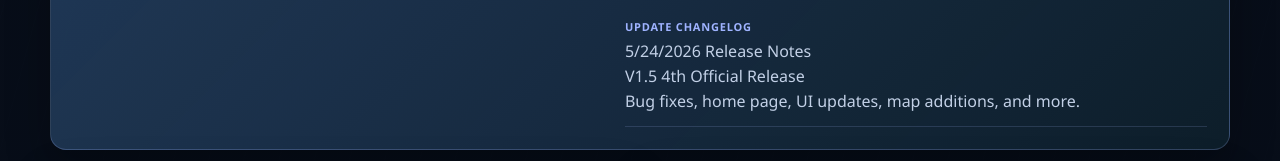
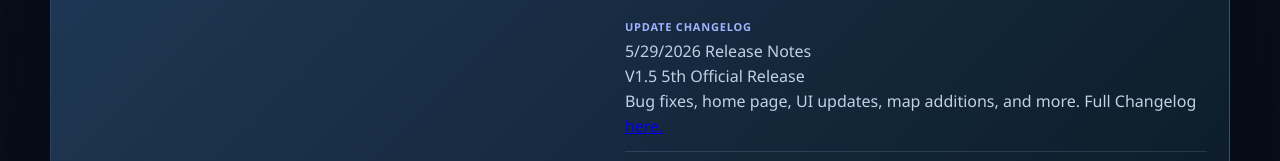
Before and after one commit to Jollyintegral/Canada-Urbex-Archive, a plain HTML site: page index.html in a window 1280 px wide. Shown: the part 1428-1589 px from the top of the page. Drawn offline with Linux system fonts and the light colour scheme; no server answers.

Commit message:
Add files via upload

```diff
--- a/index.html
+++ b/index.html
@@ -3,7 +3,7 @@
 <head>
   <meta charset="UTF-8">
   <meta name="viewport" content="width=device-width, initial-scale=1.0">
-  <title></title>
+  <title>Canadian Urbex Archive</title>
   <link rel="icon" type="image/png" href="CUA Logo.png">
   <link rel="stylesheet" href="style.css">
   <script src="site-nav.js"></script>
@@ -127,9 +127,9 @@
           </article>
           <article>
             <span>Update Changelog</span>
-            <p>5/24/2026 Release Notes</p>
-            <p>V1.5 4th Official Release</p>
-            <p>Bug fixes, home page, UI updates, map additions, and more.</p>
+            <p>5/29/2026 Release Notes</p>
+            <p>V1.5 5th Official Release</p>
+            <p>Bug fixes, home page, UI updates, map additions, and more. Full Changelog <a href="https://github.com/Jollyintegral/Canadian-Urbex-Archive/releases/tag/V1.5-Official" target="_blank" rel="noopener noreferrer">here.</a></p>
           </article>
         </div>
       </div>
```
